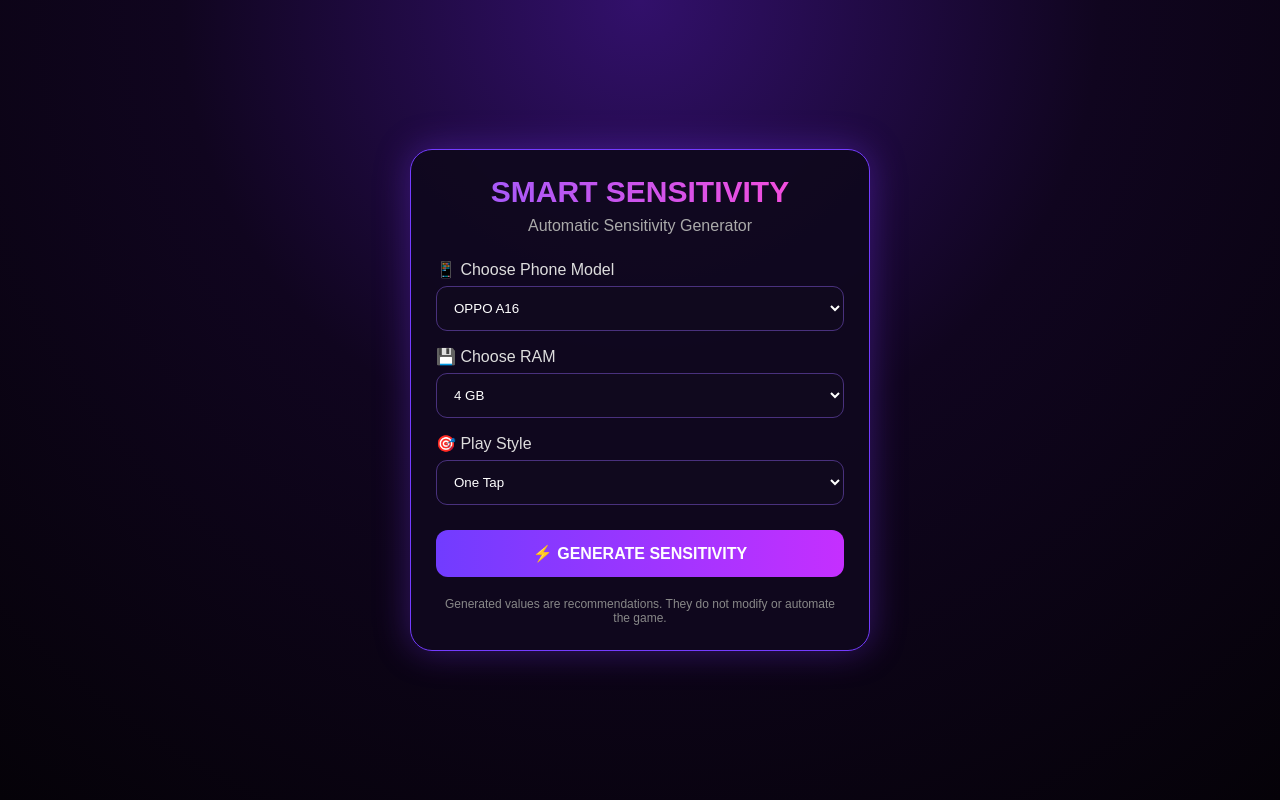
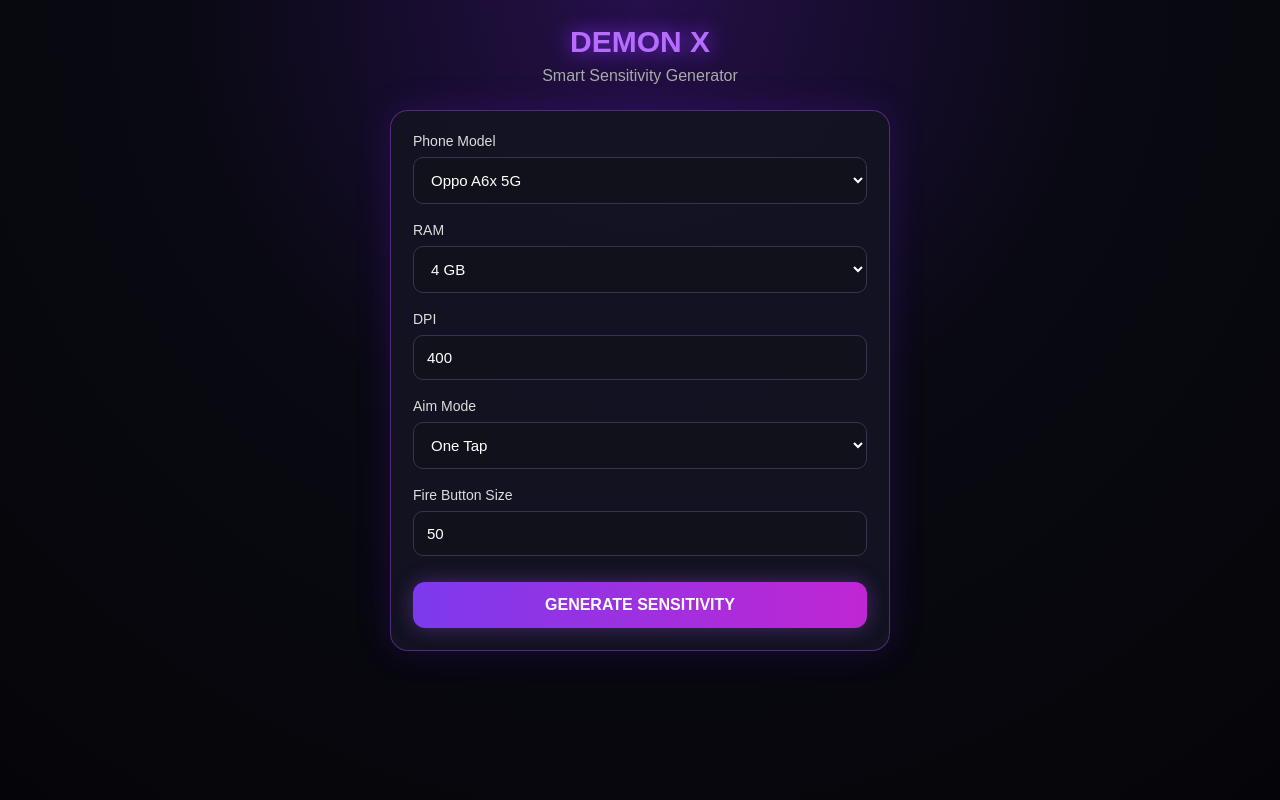
Before and after one commit to Ankul8899/demon-x-panel-, a Flask app: page / in a window 1280 px wide. Run offline with Flask 3, Linux system fonts and the light colour scheme.

Commit message:
updated app and templates

```diff
--- a/app.py
+++ b/app.py
@@ -2,96 +2,91 @@ from flask import Flask, render_template, request, jsonify
 
 app = Flask(__name__)
 
+def generate_sensitivity(phone, ram, dpi, mode, fire_button):
+    dpi = int(dpi)
+    fire_button = int(fire_button)
+    ram = int(ram)
 
-PHONE_PROFILES = {
-    "oppo_a16": {
-        "name": "OPPO A16",
-        "base": 120
-    },
-    "oppo_a6x_5g": {
-        "name": "OPPO A6x 5G",
-        "base": 135
-    },
-    "redmi_note": {
-        "name": "Redmi Note Series",
-        "base": 130
-    },
-    "realme_c": {
-        "name": "realme C Series",
-        "base": 125
-    },
-    "samsung_a": {
-        "name": "Samsung A Series",
-        "base": 120
-    },
-    "other": {
-        "name": "Other Phone",
-        "base": 120
+    # Base sensitivity
+    if dpi < 350:
+        base = 175
+    elif dpi < 450:
+        base = 185
+    elif dpi < 550:
+        base = 195
+    else:
+        base = 200
+
+    # RAM adjustment
+    if ram <= 3:
+        base -= 8
+    elif ram >= 8:
+        base += 3
+
+    # Mode adjustment
+    if mode == "one_tap":
+        general = base + 5
+        red_dot = base
+        scope_2x = base - 8
+        scope_4x = base - 18
+        sniper = base - 30
+    elif mode == "drag":
+        general = base
+        red_dot = base - 5
+        scope_2x = base - 12
+        scope_4x = base - 22
+        sniper = base - 35
+    else:
+        general = base
+        red_dot = base - 3
+        scope_2x = base - 10
+        scope_4x = base - 20
+        sniper = base - 32
+
+    values = [
+        general,
+        red_dot,
+        scope_2x,
+        scope_4x,
+        sniper
+    ]
+
+    values = [max(0, min(200, x)) for x in values]
+
+    return {
+        "phone": phone,
+        "ram": f"{ram} GB",
+        "dpi": dpi,
+        "mode": mode,
+        "fire_button": fire_button,
+        "general": values[0],
+        "red_dot": values[1],
+        "scope_2x": values[2],
+        "scope_4x": values[3],
+        "sniper": values[4],
+        "free_look": max(0, min(200, base + 10))
     }
-}
-
-
-def clamp(value):
-    return max(0, min(200, round(value)))
 
 
 @app.route("/")
-def index():
+def home():
     return render_template("index.html")
 
 
 @app.route("/generate", methods=["POST"])
 def generate():
-
     data = request.get_json()
 
-    phone = data.get("phone", "other")
-    ram = int(data.get("ram", 4))
-    mode = data.get("mode", "balanced")
-
-    profile = PHONE_PROFILES.get(
-        phone,
-        PHONE_PROFILES["other"]
+    result = generate_sensitivity(
+        data.get("phone", "Unknown"),
+        data.get("ram", 4),
+        data.get("dpi", 400),
+        data.get("mode", "balanced"),
+        data.get("fire_button", 50)
     )
 
-    base = profile["base"]
-
-    # RAM adjustment
-    if ram >= 8:
-        base += 8
-    elif ram == 6:
-        base += 4
-    elif ram <= 3:
-        base -= 8
-
-    # Play style adjustment
-    if mode == "one_tap":
-        base += 12
-    elif mode == "drag":
-        base += 7
-    else:
-        base += 0
-
-    result = {
-        "general": clamp(base + 20),
-        "red_dot": clamp(base + 10),
-        "scope_2x": clamp(base),
-        "scope_4x": clamp(base - 12),
-        "sniper": clamp(base - 28),
-        "free_look": clamp(base + 15)
-    }
-
-    return jsonify({
-        "phone": profile["name"],
-        "ram": f"{ram} GB",
-        "mode": mode.replace("_", " ").title(),
-        "settings": result
-    })
+    return jsonify(result)
 
 
 if __name__ == "__main__":
-    app.run(
-        host="0.0.0.0",
-        port=5000,
-        debug=True
-    )
+    app.run(host="0.0.0.0", port=5000, debug=True)
--- a/templates/index.html
+++ b/templates/index.html
@@ -1,196 +1,188 @@
 <!DOCTYPE html>
 <html lang="en">
-
 <head>
     <meta charset="UTF-8">
     <meta name="viewport" content="width=device-width, initial-scale=1.0">
 
-<title>Smart Sensitivity Generator</title>
+    <title>DEMON X Sensitivity Generator</title>
 
     <style>
-
         * {
             box-sizing: border-box;
+            margin: 0;
+            padding: 0;
             font-family: Arial, sans-serif;
         }
 
         body {
-    margin: 0;
             min-height: 100vh;
-
             background:
-        radial-gradient(circle at top,
-        #32106b 0%,
-        #10051f 45%,
-        #050208 100%);
-
+                radial-gradient(circle at top, #25104a 0%, #090912 45%, #050509 100%);
             color: white;
-
-    display: flex;
-    justify-content: center;
-    align-items: center;
-
-    padding: 20px;
+            padding: 25px 15px;
         }
 
         .container {
             width: 100%;
-    max-width: 460px;
+            max-width: 500px;
+            margin: auto;
+        }
+
+        .header {
+            text-align: center;
+            margin-bottom: 25px;
+        }
+
+        .header h1 {
+            font-size: 30px;
+            color: #b56cff;
+            text-shadow: 0 0 20px #8b2cff;
+        }
+
+        .header p {
+            color: #aaa;
+            margin-top: 8px;
         }
 
         .card {
-    background: rgba(15, 8, 30, 0.95);
-
-    border: 1px solid #743cff;
-
-    border-radius: 22px;
-
-    padding: 25px;
-
-    box-shadow:
-        0 0 35px rgba(125, 55, 255, 0.35);
+            background: rgba(20, 20, 35, 0.92);
+            border: 1px solid rgba(170, 80, 255, 0.4);
+            border-radius: 18px;
+            padding: 22px;
+            box-shadow: 0 0 35px rgba(120, 30, 255, 0.18);
         }
 
-.logo {
-    text-align: center;
-    font-size: 30px;
-    font-weight: bold;
-
-    background: linear-gradient(
-        90deg,
-        #9b5cff,
-        #ff4bd8
-    );
-
-    -webkit-background-clip: text;
-    color: transparent;
-}
-
-.subtitle {
-    text-align: center;
-    color: #aaa;
-
-    margin: 8px 0 25px;
+        .group {
+            margin-bottom: 18px;
         }
 
         label {
             display: block;
-
-    margin-top: 16px;
-    margin-bottom: 7px;
-
             color: #ddd;
+            font-size: 14px;
+            margin-bottom: 8px;
         }
 
-select {
+        select,
+        input {
             width: 100%;
-
             padding: 13px;
-
-    border-radius: 11px;
-
-    border: 1px solid #49317d;
-
-    background: #10091e;
-
+            border-radius: 10px;
+            border: 1px solid #3b3150;
+            outline: none;
+            background: #11111c;
             color: white;
-
-    outline: none;
+            font-size: 15px;
         }
 
-select:focus {
-    border-color: #a36cff;
+        select:focus,
+        input:focus {
+            border-color: #a855f7;
+            box-shadow: 0 0 10px rgba(168, 85, 247, 0.25);
         }
 
-.generate {
+        button {
             width: 100%;
-
-    margin-top: 25px;
-
+            border: none;
+            border-radius: 12px;
             padding: 14px;
-
-    border: none;
-
-    border-radius: 12px;
-
+            margin-top: 8px;
+            background: linear-gradient(90deg, #7c3aed, #c026d3);
             color: white;
-
             font-size: 16px;
-
             font-weight: bold;
-
             cursor: pointer;
-
-    background:
-        linear-gradient(
-            90deg,
-            #713cff,
-            #c52fff
-        );
+            box-shadow: 0 0 20px rgba(168, 85, 247, 0.35);
         }
 
-.generate:hover {
-    opacity: .9;
+        button:active {
+            transform: scale(0.98);
         }
 
-.result {
+        #loading {
             display: none;
+            text-align: center;
+            color: #c084fc;
+            margin-top: 18px;
+        }
 
-    margin-top: 25px;
+        #result {
+            display: none;
+            margin-top: 22px;
         }
 
         .result-title {
             text-align: center;
+            color: #c084fc;
+            margin-bottom: 15px;
+        }
 
-    color: #c69cff;
+        .device-info {
+            background: #11111c;
+            border-radius: 12px;
+            padding: 14px;
+            margin-bottom: 15px;
+            border: 1px solid #30263e;
+        }
 
-    margin-bottom: 12px;
+        .device-info p {
+            color: #ccc;
+            margin: 6px 0;
+            font-size: 14px;
+        }
+
+        .device-info span {
+            color: white;
+            font-weight: bold;
+        }
+
+        .sensitivity-grid {
+            display: grid;
+            grid-template-columns: 1fr 1fr;
+            gap: 10px;
         }
 
         .setting {
-    display: flex;
+            background: #151522;
+            border: 1px solid #30263e;
+            border-radius: 12px;
+            padding: 15px;
+            text-align: center;
+        }
 
-    justify-content: space-between;
-
-    align-items: center;
-
-    padding: 13px;
-
-    margin: 8px 0;
-
-    border-radius: 10px;
-
-    background: #10091e;
-
-    border: 1px solid #30204f;
+        .setting-name {
+            color: #aaa;
+            font-size: 13px;
+            margin-bottom: 6px;
         }
 
         .value {
-    color: #d09cff;
-
+            color: #d8b4fe;
+            font-size: 25px;
             font-weight: bold;
-
-    font-size: 17px;
         }
 
-.info {
-    text-align: center;
-
-    color: #888;
-
-    font-size: 12px;
-
-    margin-top: 20px;
+        .full {
+            grid-column: 1 / -1;
         }
 
         .error {
-    color: #ff7b7b;
-
+            display: none;
+            background: #35151b;
+            border: 1px solid #7f1d1d;
+            color: #fca5a5;
+            padding: 12px;
+            border-radius: 10px;
+            margin-top: 15px;
             text-align: center;
-
-    margin-top: 15px;
         }
 
+        .footer {
+            text-align: center;
+            color: #666;
+            font-size: 12px;
+            margin-top: 20px;
+        }
     </style>
 </head>
 
@@ -198,237 +190,148 @@ select:focus {
 
 <div class="container">
 
+    <div class="header">
+        <h1>DEMON X</h1>
+        <p>Smart Sensitivity Generator</p>
+    </div>
+
     <div class="card">
 
-<div class="logo">
-SMART SENSITIVITY
+        <div class="group">
+            <label for="phone">Phone Model</label>
+
+            <select id="phone">
+                <option value="Oppo A6x 5G">Oppo A6x 5G</option>
+                <option value="Oppo A16">Oppo A16</option>
+                <option value="Samsung">Samsung</option>
+                <option value="Redmi">Redmi</option>
+                <option value="Realme">Realme</option>
+                <option value="Vivo">Vivo</option>
+                <option value="OnePlus">OnePlus</option>
+                <option value="Other">Other</option>
+            </select>
         </div>
 
-<div class="subtitle">
-Automatic Sensitivity Generator
-</div>
-
-
-<label>📱 Choose Phone Model</label>
-
-<select id="phone">
-
-<option value="oppo_a16">
-OPPO A16
-</option>
-
-<option value="oppo_a6x_5g">
-OPPO A6x 5G
-</option>
-
-<option value="techno_spark">
-TECHNO SPARK
-</option>
-<option value="redmi_note">
-Redmi Note Series
-</option>
-
-<option value="realme_c">
-realme C Series
-</option>
-
-<option value="samsung_a">
-Samsung A Series
-</option>
-
-<option value="other">
-Other Phone
-</option>
-
-</select>
-
-
-<label>💾 Choose RAM</label>
+        <div class="group">
+            <label for="ram">RAM</label>
 
             <select id="ram">
-
+                <option value="2">2 GB</option>
+                <option value="3">3 GB</option>
                 <option value="4" selected>4 GB</option>
-<option value="5">5 GB</option>
                 <option value="6">6 GB</option>
                 <option value="8">8 GB</option>
                 <option value="12">12 GB</option>
+                <option value="16">16 GB</option>
+            </select>
+        </div>
 
-</select>
+        <div class="group">
+            <label for="dpi">DPI</label>
 
+            <input
+                type="number"
+                id="dpi"
+                value="400"
+                min="100"
+                max="1000"
+                placeholder="Enter DPI">
+        </div>
 
-<label>🎯 Play Style</label>
+        <div class="group">
+            <label for="mode">Aim Mode</label>
 
             <select id="mode">
+                <option value="one_tap">One Tap</option>
+                <option value="drag">Drag</option>
+                <option value="balanced">Balanced</option>
+            </select>
+        </div>
 
-<option value="one_tap">
-One Tap
-</option>
+        <div class="group">
+            <label for="fire_button">
+                Fire Button Size
+            </label>
 
-<option value="drag">
-Drag
-</option>
+            <input
+                type="number"
+                id="fire_button"
+                value="50"
+                min="1"
+                max="100"
+                placeholder="50">
+        </div>
 
-<option value="balanced">
-Balanced
-</option>
-
-</select>
-
-
-<button
-class="generate"
-onclick="generateSensitivity()">
-
-⚡ GENERATE SENSITIVITY
-
+        <button onclick="generateSensitivity()">
+            GENERATE SENSITIVITY
         </button>
 
-
-<div class="error" id="error"></div>
-
-
-<div class="result" id="result">
-
-<div class="result-title">
-🔥 Recommended Settings
+        <div id="loading">
+            Generating sensitivity...
         </div>
 
+        <div id="error" class="error"></div>
 
-<div class="setting">
-<span>General</span>
-<span class="value" id="general">0</span>
-</div>
+        <div id="result">
 
+            <h2 class="result-title">
+                Your Sensitivity
+            </h2>
 
-<div class="setting">
-<span>Red Dot</span>
-<span class="value" id="red_dot">0</span>
-</div>
+            <div class="device-info">
 
+                <p>
+                    Phone:
+                    <span id="r-phone"></span>
+                </p>
 
-<div class="setting">
-<span>2x Scope</span>
-<span class="value" id="scope_2x">0</span>
-</div>
+                <p>
+                    RAM:
+                    <span id="r-ram"></span>
+                </p>
 
+                <p>
+                    DPI:
+                    <span id="r-dpi"></span>
+                </p>
 
-<div class="setting">
-<span>4x Scope</span>
-<span class="value" id="scope_4x">0</span>
-</div>
+                <p>
+                    Mode:
+                    <span id="r-mode"></span>
+                </p>
 
-
-<div class="setting">
-<span>Sniper</span>
-<span class="value" id="sniper">0</span>
-</div>
-
-
-<div class="setting">
-<span>Free Look</span>
-<span class="value" id="free_look">0</span>
-</div>
+                <p>
+                    Fire Button:
+                    <span id="r-fire"></span>
+                </p>
 
             </div>
 
+            <div class="sensitivity-grid">
 
-<div class="info">
-Generated values are recommendations.
-They do not modify or automate the game.
+                <div class="setting full">
+                    <div class="setting-name">
+                        GENERAL
                     </div>
 
+                    <div class="value" id="general">
+                        0
+                    </div>
                 </div>
 
+                <div class="setting">
+                    <div class="setting-name">
+                        RED DOT
                     </div>
 
+                    <div class="value" id="red_dot">
+                        0
+                    </div>
+                </div>
 
-<script>
+                <div class="setting">
+                    <div class="setting-name">
+                        2X SCOPE
+                    </div>
 
-async function generateSensitivity() {
-
-    const phone =
-        document.getElementById("phone").value;
-
-    const ram =
-        document.getElementById("ram").value;
-
-    const mode =
-        document.getElementById("mode").value;
-
-    const error =
-        document.getElementById("error");
-
-    error.textContent = "";
-
-    try {
-
-        const response =
-            await fetch("/generate", {
-
-                method: "POST",
-
-                headers: {
-                    "Content-Type":
-                    "application/json"
-                },
-
-                body: JSON.stringify({
-
-                    phone: phone,
-                    ram: ram,
-                    mode: mode
-
-                })
-
-            });
-
-
-        if (!response.ok) {
-            throw new Error("Server error");
-        }
-
-
-        const data =
-            await response.json();
-
-        const settings =
-            data.settings;
-
-
-        document.getElementById("general")
-            .textContent = settings.general;
-
-        document.getElementById("red_dot")
-            .textContent = settings.red_dot;
-
-        document.getElementById("scope_2x")
-            .textContent = settings.scope_2x;
-
-        document.getElementById("scope_4x")
-            .textContent = settings.scope_4x;
-
-        document.getElementById("sniper")
-            .textContent = settings.sniper;
-
-        document.getElementById("free_look")
-            .textContent = settings.free_look;
-
-
-        document.getElementById("result")
-            .style.display = "block";
-
-    }
-
-    catch (e) {
-
-        error.textContent =
-            "⚠️ Server connect nahi ho raha.";
-
-    }
-}
-
-</script>
-
-</body>
-
-</html>
+                    <
```
Lines whose indentation alone changed are shown as unchanged.
